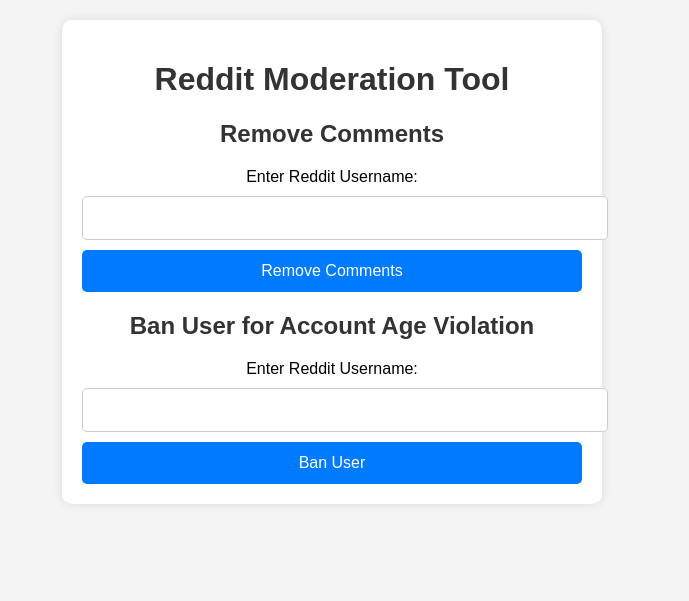
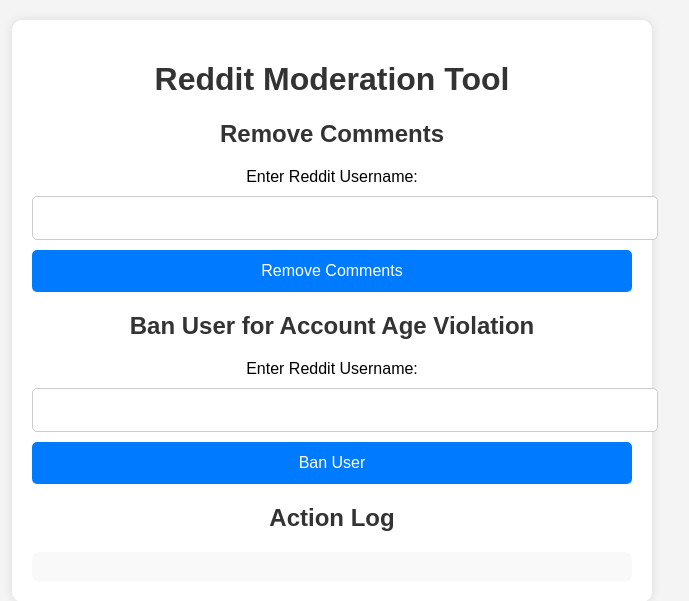
Before and after one commit to knoumas/reddit-webapp, a Flask app: page / in a window 1280 px wide. Shown: the top 601 px of the page, without its empty margins (308-997 px from the left). Run offline with Flask 3, Linux system fonts and the light colour scheme.

Commit message:
Updated Python script and HTML for logging functionality

```diff
--- a/app.py
+++ b/app.py
@@ -14,21 +14,42 @@
     password=os.getenv("REDDIT_PASSWORD")
 )
 
+# 🔹 Log File for Tracking Actions
+LOG_FILE = "bot_activity.log"
+
+def log_action(action):
+    timestamp = datetime.datetime.utcnow().strftime("%Y-%m-%d %H:%M:%S UTC")
+    log_entry = f"[{timestamp}] {action}\n"
+    with open(LOG_FILE, "a") as log:
+        log.write(log_entry)
+
 # 🔹 Route for Home Page
 @app.route("/", methods=["GET", "POST"])
 def index():
+    log_entries = []
+    if os.path.exists(LOG_FILE):
+        with open(LOG_FILE, "r") as log:
+            log_entries = log.readlines()
+
     if request.method == "POST":
         target_username = request.form["username"]
         removed_count = remove_user_comments(target_username)
-        return render_template("index.html", removed_count=removed_count, username=target_username)
-    return render_template("index.html", removed_count=None)
+        log_action(f"Removed {removed_count} comments from {target_username}.")
+        return render_template("index.html", removed_count=removed_count, username=target_username, log_entries=log_entries)
+
+    return render_template("index.html", removed_count=None, log_entries=log_entries)
 
 # 🔹 Route for Banning Users
 @app.route("/ban", methods=["POST"])
 def ban_user():
     ban_username = request.form["ban_username"]
     ban_message = ban_for_account_age_violation(ban_username)
-    return render_template("index.html", ban_message=ban_message)
+    log_action(f"Banned user {ban_username} for account age violation.")
+    log_entries = []
+    if os.path.exists(LOG_FILE):
+        with open(LOG_FILE, "r") as log:
+            log_entries = log.readlines()
+    return render_template("index.html", ban_message=ban_message, log_entries=log_entries)
 
 # 🔹 Function to Remove Comments
 def remove_user_comments(username):
@@ -40,9 +61,10 @@
             if comment.subreddit.display_name.lower() == "minecraftbuddies":
                 comment.mod.remove()
                 removed += 1
+        log_action(f"Successfully removed {removed} comments from {username}.")
         return removed
     except Exception as e:
-        print(f"Error: {e}")
+        log_action(f"Error removing comments for {username}: {e}")
         return -1  # Return -1 if an error occurs
 
 # 🔹 Function to Ban Users for Account Age Violation
@@ -62,6 +84,7 @@
 
             subreddit = reddit.subreddit("MinecraftBuddies")
             subreddit.banned.add(username, duration=days_until_eligible, note="Rule 1 - Account age violation", ban_message=ban_message)
+            log_action(f"Banned user {username} for {days_until_eligible} days due to account age violation.")
 
             # Remove all previous comments and posts
             for comment in target_user.comments.new(limit=None):
@@ -75,7 +98,7 @@
         else:
             return f"User {username} meets the account age requirement. No action taken."
     except Exception as e:
-        print(f"Error: {e}")
+        log_action(f"Error banning user {username}: {e}")
         return "An error occurred while processing the ban."
 
 # 🔹 Run the Flask App
--- a/templates/index.html
+++ b/templates/index.html
@@ -14,7 +14,7 @@
         }
 
         .container {
-            max-width: 500px;
+            max-width: 600px;
             margin: auto;
             background: white;
             padding: 20px;
@@ -59,6 +59,23 @@
             color: green;
         }
 
+        .log-container {
+            margin-top: 20px;
+            background: #f9f9f9;
+            padding: 15px;
+            border-radius: 8px;
+            text-align: left;
+            max-height: 300px;
+            overflow-y: auto;
+        }
+
+        .log-entry {
+            font-size: 14px;
+            color: #333;
+            border-bottom: 1px solid #ddd;
+            padding: 5px 0;
+        }
+
         @media (max-width: 600px) {
             .container {
                 width: 90%;
@@ -97,6 +114,14 @@
         {% if ban_message %}
             <p>{{ ban_message }}</p>
         {% endif %}
+
+        <!-- Log Section -->
+        <h2>Action Log</h2>
+        <div class="log-container">
+            {% for log_entry in log_entries %}
+                <div class="log-entry">{{ log_entry }}</div>
+            {% endfor %}
+        </div>
     </div>
 </body>
 </html>
```
